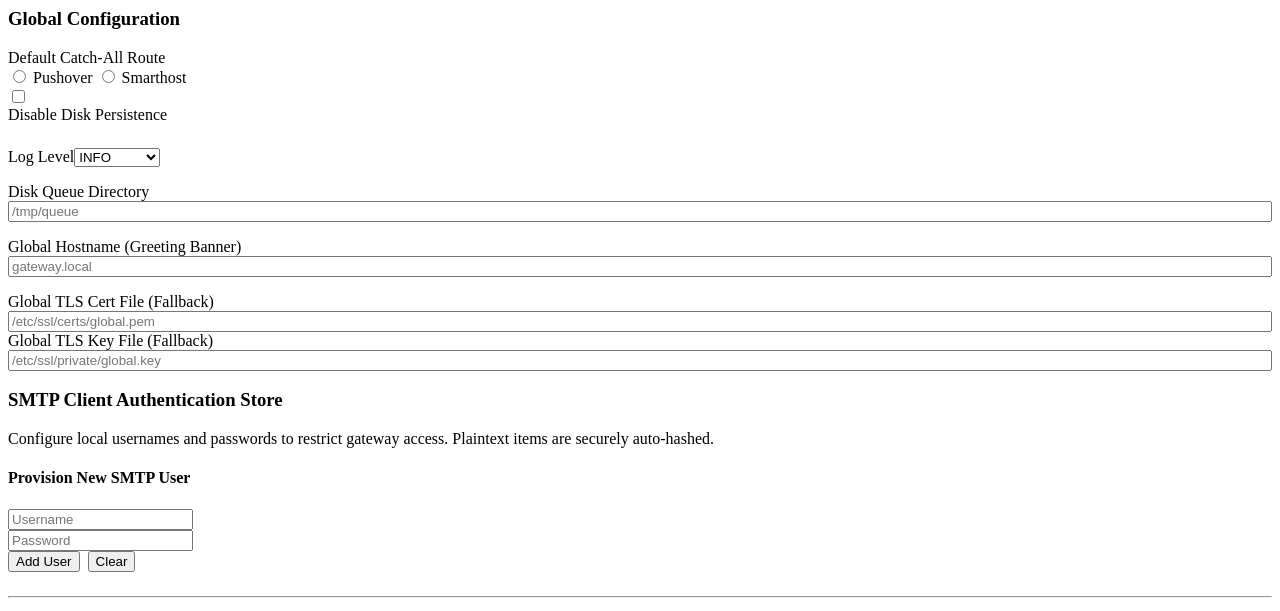
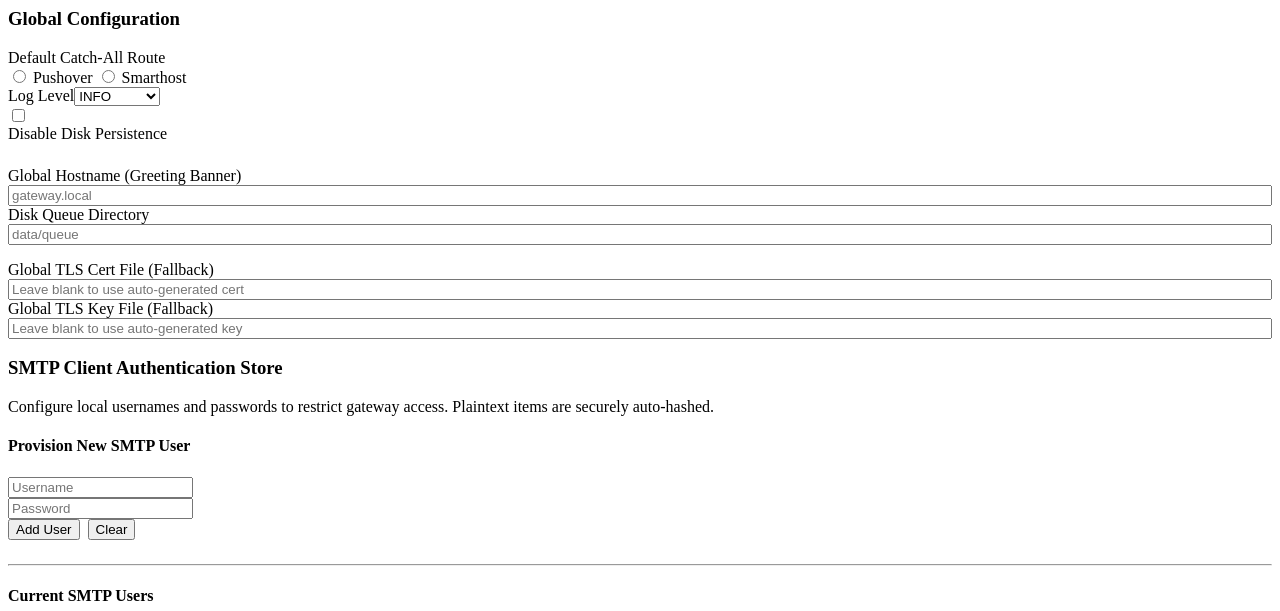
Before and after one commit to veduco/pySMTP-pushover, a FastAPI app: template frontend/templates/tab_smtp.html in a window 1280 px wide. Shown: the top 611 px of the page. Run offline with FastAPI, Linux system fonts and the light colour scheme; the template is opened without the code that fills it, so the values that code supplies are empty.

Commit message:
Clean up smtp tab

```diff
--- a/frontend/templates/tab_smtp.html
+++ b/frontend/templates/tab_smtp.html
@@ -5,22 +5,20 @@
             <label style="margin-bottom: 0.25rem;">Default Catch-All Route</label>
             <div class="segment-track">
                 <div class="segment-thumb" :style="smtp.default_route === 'pushover' ? 'transform: translateX(0);' : 'transform: translateX(100%);'"></div>
-                <label class="segment-label" :style="smtp.default_route === 'pushover' ? 'color: white;' : 'color: var(--text-color); opacity: 0.7;'">
-                    <input type="radio" x-model="smtp.default_route" value="pushover" @change="changeDefaultRoute($event)"> Pushover
-                </label>
-                <label class="segment-label" :style="smtp.default_route === 'smarthost' ? 'color: white;' : 'color: var(--text-color); opacity: 0.7;'">
-                    <input type="radio" x-model="smtp.default_route" value="smarthost" @change="changeDefaultRoute($event)"> Smarthost
-                </label>
+                <label class="segment-label" :style="smtp.default_route === 'pushover' ? 'color: white;' : 'color: var(--text-color); opacity: 0.7;'"><input type="radio" x-model="smtp.default_route" value="pushover" @change="changeDefaultRoute($event)"> Pushover</label>
+                <label class="segment-label" :style="smtp.default_route === 'smarthost' ? 'color: white;' : 'color: var(--text-color); opacity: 0.7;'"><input type="radio" x-model="smtp.default_route" value="smarthost" @change="changeDefaultRoute($event)"> Smarthost</label>
             </div>
         </div>
+        <div style="flex: 0 0 auto;"><label>Log Level</label><select class="auto-width" x-model="smtp.loglevel"><option value="INFO">INFO</option><option value="DEBUG">DEBUG</option><option value="WARNING">WARNING</option><option value="ERROR">ERROR</option></select></div>
         <div style="flex: 0 0 auto; padding-bottom: 0.5rem;"><label class="toggle-label"><div class="toggle-switch"><input type="checkbox" x-model="smtp.disable_persistence"><span class="slider"></span></div> Disable Disk Persistence</label></div>
     </div>
-    <div class="flex-row" style="margin-bottom: 1rem;"><div style="flex: 0 0 auto;"><label>Log Level</label><select class="auto-width" x-model="smtp.loglevel"><option value="INFO">INFO</option><option value="DEBUG">DEBUG</option><option value="WARNING">WARNING</option><option value="ERROR">ERROR</option></select></div></div>
-    <div class="flex-row" style="margin-bottom: 1rem;"><div class="flex-col" style="flex: 1; min-width: 200px;"><label>Disk Queue Directory</label><input type="text" x-model="smtp.queue_dir" placeholder="/tmp/queue" autocomplete="off" data-lpignore="true" data-bwignore="true" data-1p-ignore="true" style="width: 100%;"></div></div>
-    <div class="flex-row" style="margin-bottom: 1rem;"><div class="flex-col" style="flex: 1; min-width: 200px;"><label>Global Hostname (Greeting Banner)</label><input type="text" x-model="smtp.hostname" placeholder="gateway.local" autocomplete="off" data-lpignore="true" data-bwignore="true" data-1p-ignore="true" style="width: 100%;"></div></div>
+    <div class="flex-row" style="margin-bottom: 1rem;">
+        <div class="flex-col" style="flex: 1; min-width: 200px;"><label>Global Hostname (Greeting Banner)</label><input type="text" x-model="smtp.hostname" placeholder="gateway.local" autocomplete="off" data-lpignore="true" data-bwignore="true" data-1p-ignore="true" style="width: 100%;"></div>
+        <div class="flex-col" style="flex: 1; min-width: 200px;"><label>Disk Queue Directory</label><input type="text" x-model="smtp.queue_dir" placeholder="data/queue" autocomplete="off" data-lpignore="true" data-bwignore="true" data-1p-ignore="true" style="width: 100%;"></div>
+    </div>
     <div class="flex-row">
-        <div class="flex-col" style="flex: 1; min-width: 200px;"><label>Global TLS Cert File (Fallback)</label><input type="text" x-model="smtp.tls_cert_file" placeholder="/etc/ssl/certs/global.pem" autocomplete="off" data-lpignore="true" data-bwignore="true" data-1p-ignore="true" style="width: 100%;"></div>
-        <div class="flex-col" style="flex: 1; min-width: 200px;"><label>Global TLS Key File (Fallback)</label><input type="text" x-model="smtp.tls_key_file" placeholder="/etc/ssl/private/global.key" autocomplete="off" data-lpignore="true" data-bwignore="true" data-1p-ignore="true" style="width: 100%;"></div>
+        <div class="flex-col" style="flex: 1; min-width: 200px;"><label>Global TLS Cert File (Fallback)</label><input type="text" x-model="smtp.tls_cert_file" placeholder="Leave blank to use auto-generated cert" autocomplete="off" data-lpignore="true" data-bwignore="true" data-1p-ignore="true" style="width: 100%;"></div>
+        <div class="flex-col" style="flex: 1; min-width: 200px;"><label>Global TLS Key File (Fallback)</label><input type="text" x-model="smtp.tls_key_file" placeholder="Leave blank to use auto-generated key" autocomplete="off" data-lpignore="true" data-bwignore="true" data-1p-ignore="true" style="width: 100%;"></div>
     </div>
 </div>
 
```
